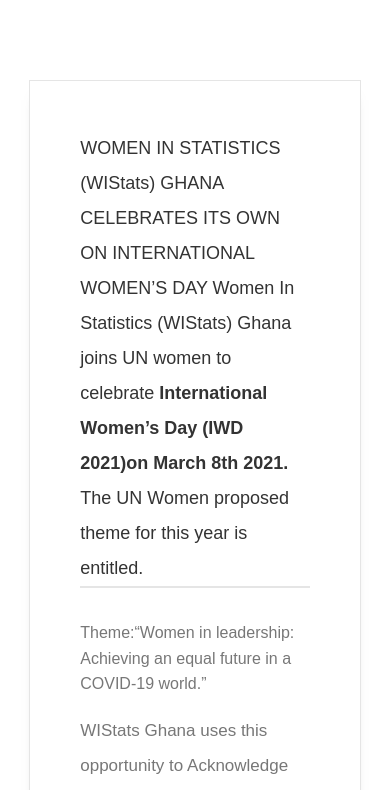
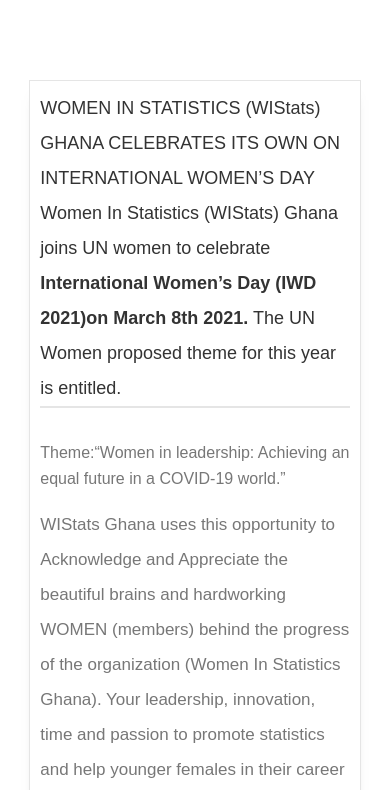
Before and after one commit to Malik825/Web-Addicts-, a plain HTML site: page index.html in a window 390 px wide. Shown: the part 554-1344 px from the top of the page. Drawn offline with nearby package versions, Linux system fonts and the light colour scheme.

Commit message:
Add files via upload

```diff
--- a/newCss/Rblog.css
+++ b/newCss/Rblog.css
@@ -223,7 +223,7 @@
     margin-top: 5rem;
     border: 1px solid rgba(0,0,0, .1);
 /* border-radius: 30px; */
-padding: 50px;
+padding: 30px;
 
 box-shadow: 0px 10px 12px -10px rgba(0,0,0, .5);
 }
@@ -367,6 +367,12 @@
         /* text-transform: capitalize !important; */
         text-align: center;
     }
+    .hero-text{
+
+padding: 10px;
+
+
+}
 }
 @media(max-width:991px){
 
```
